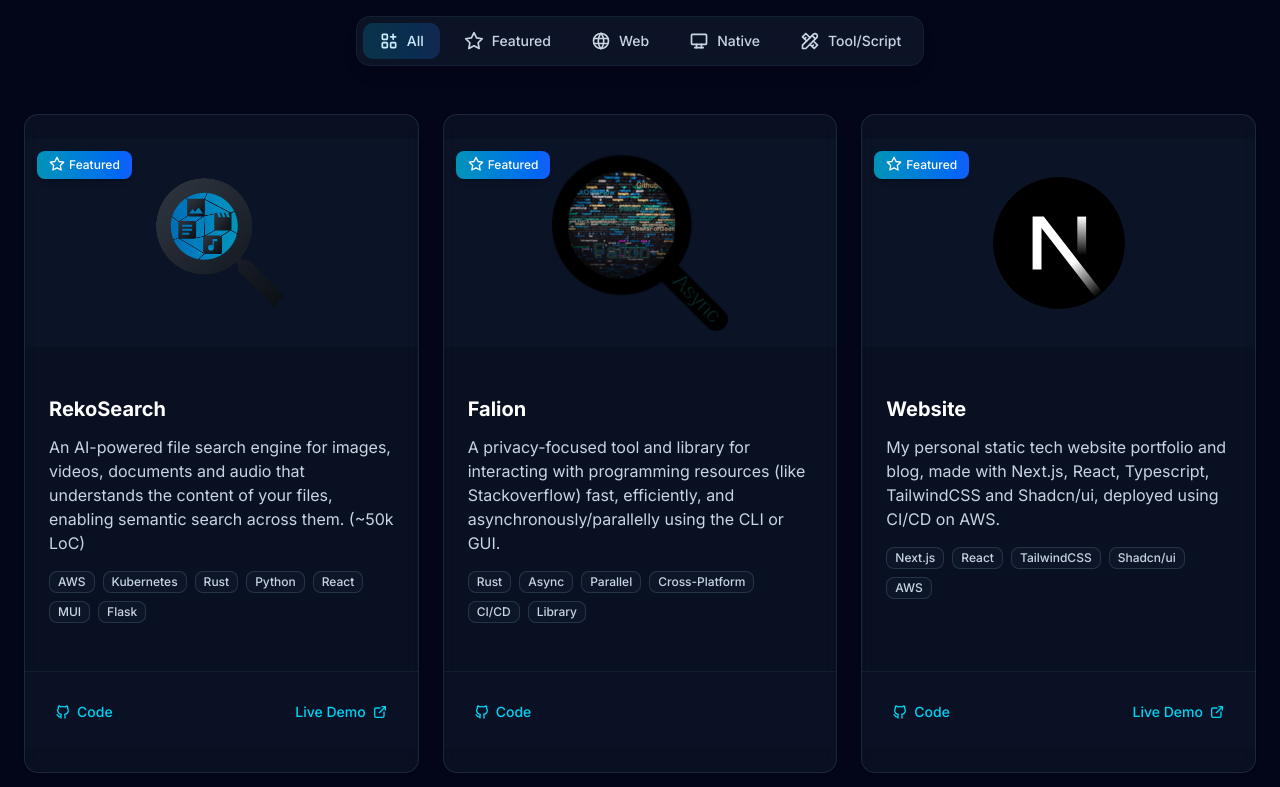
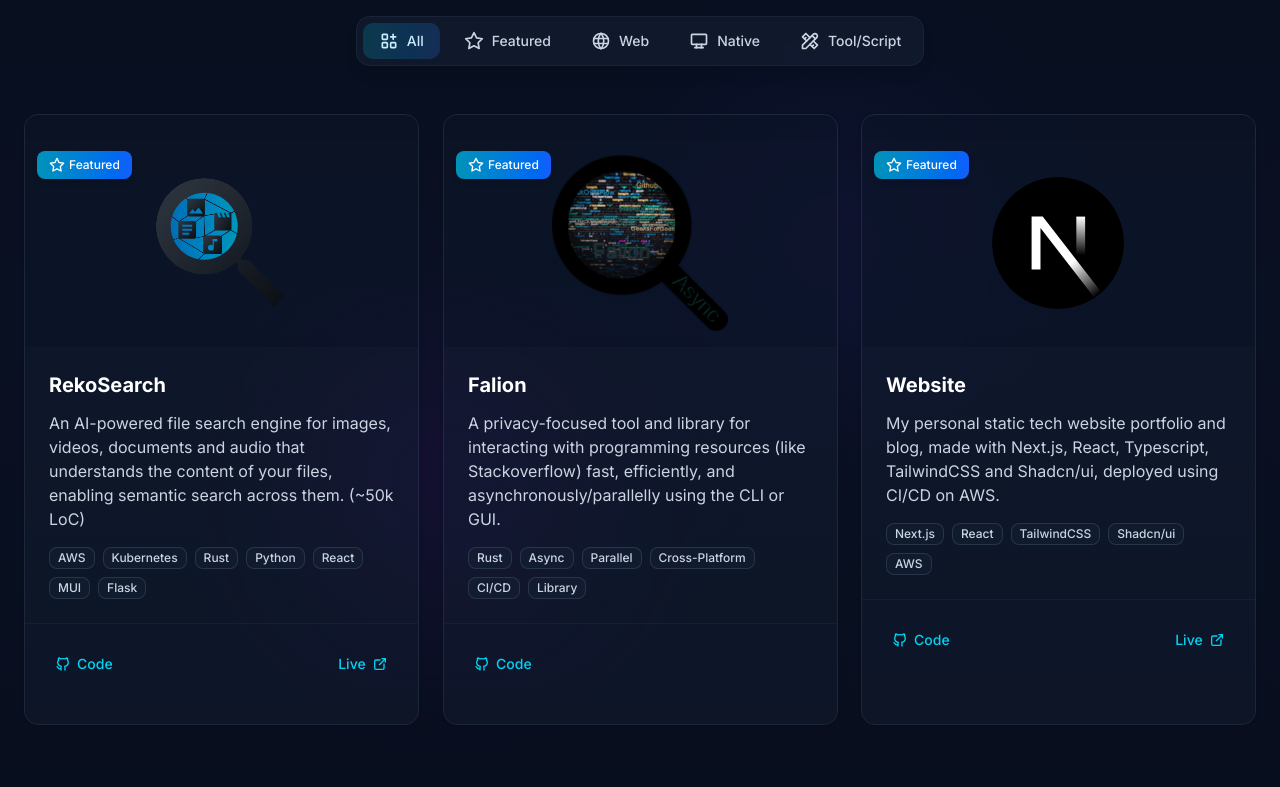
Before and after one commit to Obscurely/website, a Next.js app: page / in a window 1280 px wide. Shown: the part 2860-3647 px from the top of the page. Built offline with nearby package versions, Linux system fonts and the light colour scheme.

Commit message:
feat: make my projects design more consistent

```diff
--- a/src/components/sections/Projects/ProjectCard.tsx
+++ b/src/components/sections/Projects/ProjectCard.tsx
@@ -34,7 +34,7 @@
       height={350}
       src={imageSrc}
       alt={project.name}
-      className="h-auto max-h-full w-auto max-w-full object-contain transition-transform duration-300 will-change-transform group-hover:scale-110"
+      className="h-auto max-h-full w-auto max-w-full object-contain transition-transform duration-300 will-change-transform group-hover:scale-105"
       style={imageStyle}
       loading="lazy"
       placeholder="blur"
@@ -66,12 +66,41 @@
         custom={index}
         whileHover="hover"
         className="group relative z-0 h-full"
-        layout
+        // Remove the layout prop or set layoutId to ensure independent layout handling
+        // layout
       >
-        <Card className="h-full overflow-hidden border-slate-700/50 bg-slate-800/30 backdrop-blur-sm transition-all duration-300 ease-out hover:border-cyan-500/50 hover:shadow-lg hover:shadow-cyan-500/10">
-          <div className="relative flex h-52 items-center justify-center overflow-hidden bg-slate-900/50 p-4">
-            <div className="absolute inset-0 bg-gradient-to-t from-slate-900/80 to-transparent opacity-0 transition-opacity duration-200 group-hover:opacity-100" />
+        <Card
+          className="relative h-full overflow-hidden transition-all duration-300 ease-out will-change-transform hover:translate-y-[-2px] hover:shadow-lg hover:shadow-cyan-500/10"
+          style={{
+            borderWidth: "1px",
+            borderStyle: "solid",
+            borderColor: "rgba(51, 65, 85, 0.5)",
+            background: "transparent",
+            // Add transform-style to isolate the 3D effects
+            transformStyle: "preserve-3d",
+          }}
+        >
+          {/* Background layers for different sections */}
+          <div className="absolute inset-0 z-0">
+            <div className="h-58 bg-slate-900/30"></div>
+            <div className="h-[calc(100%-13rem)] bg-slate-800/30"></div>
+            <div className="h-[3.25rem] bg-slate-900/30"></div>
+          </div>
 
+          {/* Add a pseudo-element for the hover border effect */}
+          <div
+            className="pointer-events-none absolute inset-0 z-10 rounded-lg opacity-0 transition-opacity duration-300 ease-out group-hover:opacity-100"
+            style={{
+              borderWidth: "1px",
+              borderStyle: "solid",
+              borderColor: "rgba(6, 182, 212, 0.5)",
+              borderRadius: "var(--radius-xl)", // Or whatever value your Card uses
+            }}
+          />
+
+          {/* Rest of your card content */}
+          <div className="relative z-[5]">
+            <div className="relative flex h-52 items-center justify-center overflow-hidden bg-slate-900/30 p-4">
               <ProjectImage project={project} />
 
               {project.featured && (
@@ -135,12 +164,13 @@
                     rel="noopener noreferrer"
                     className="flex items-center gap-1.5"
                   >
-                  <span>Live Demo</span>
+                    <span>Live</span>
                     <IconExternalLink size={16} />
                   </a>
                 </Button>
               )}
             </CardFooter>
+          </div>
         </Card>
       </motion.div>
     );
--- a/src/components/sections/Projects/Projects.tsx
+++ b/src/components/sections/Projects/Projects.tsx
@@ -93,8 +93,19 @@
     <section id="projects" className="relative">
       <div
         ref={ref}
-        className="relative overflow-hidden bg-slate-950 pt-16 pb-20"
+        className="relative w-full overflow-hidden pt-16 pb-20"
+        style={{
+          background:
+            "linear-gradient(to bottom, rgba(8, 15, 30, 0.92), rgba(10, 17, 35, 0.95), rgba(8, 15, 30, 0.92))",
+          clipPath: "polygon(0 0, 100% 0, 100% 100%, 0 100%)",
+        }}
       >
+        {/* Subtle background elements */}
+        <div className="absolute inset-0 -z-10 opacity-10">
+          <div className="absolute top-1/3 right-1/4 h-64 w-64 rounded-full bg-indigo-600 blur-[100px]"></div>
+          <div className="absolute bottom-1/4 left-1/4 h-64 w-64 rounded-full bg-purple-600 blur-[100px]"></div>
+        </div>
+
         <div className="relative container mx-auto px-4 sm:px-6">
           <ProjectsHeader isInView={isInView} />
 
```
Also changed, not shown: package.json (+4 -4 lines), 1 other file (tests, documents, lock files or other folders). Lines whose indentation alone changed are shown as unchanged.
